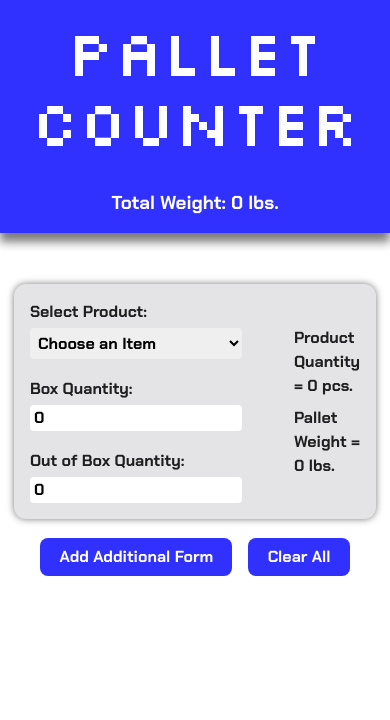
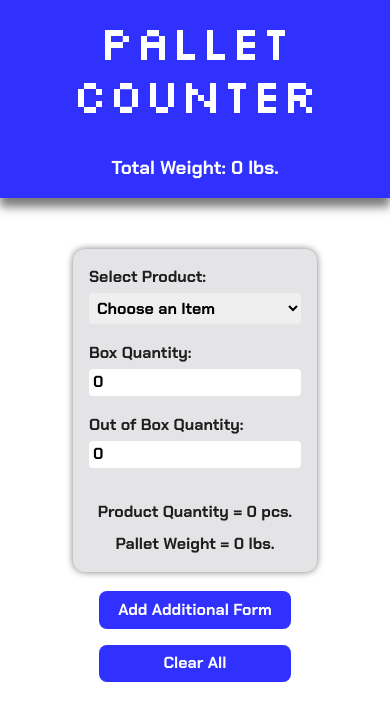
Before and after one commit to Jayrassic/react_pallet_counter, a React (Vite) app: page / in a window 390 px wide. Shown: the top 720 px of the page. Built offline with nearby package versions, Linux system fonts and the light colour scheme.

Commit message:
Added responsiveness

```diff
--- a/src/styles/index.css
+++ b/src/styles/index.css
@@ -26,7 +26,7 @@
 
 body {
   place-items: center;
-  min-width: 320px;
+  min-width: 275px;
   min-height: 100vh;
 }
 
@@ -145,3 +145,17 @@ form {
   display: flex;
   gap: 1rem;
 }
+
+@media screen and (max-width: 525px) {
+  h1 {
+    font-size: 3rem;
+  }
+  .form-holder {
+    display: grid;
+    grid-template-columns: 1fr;
+    gap: 2rem;
+  }
+  .btn-container {
+    flex-direction: column;
+  }
+}
```
